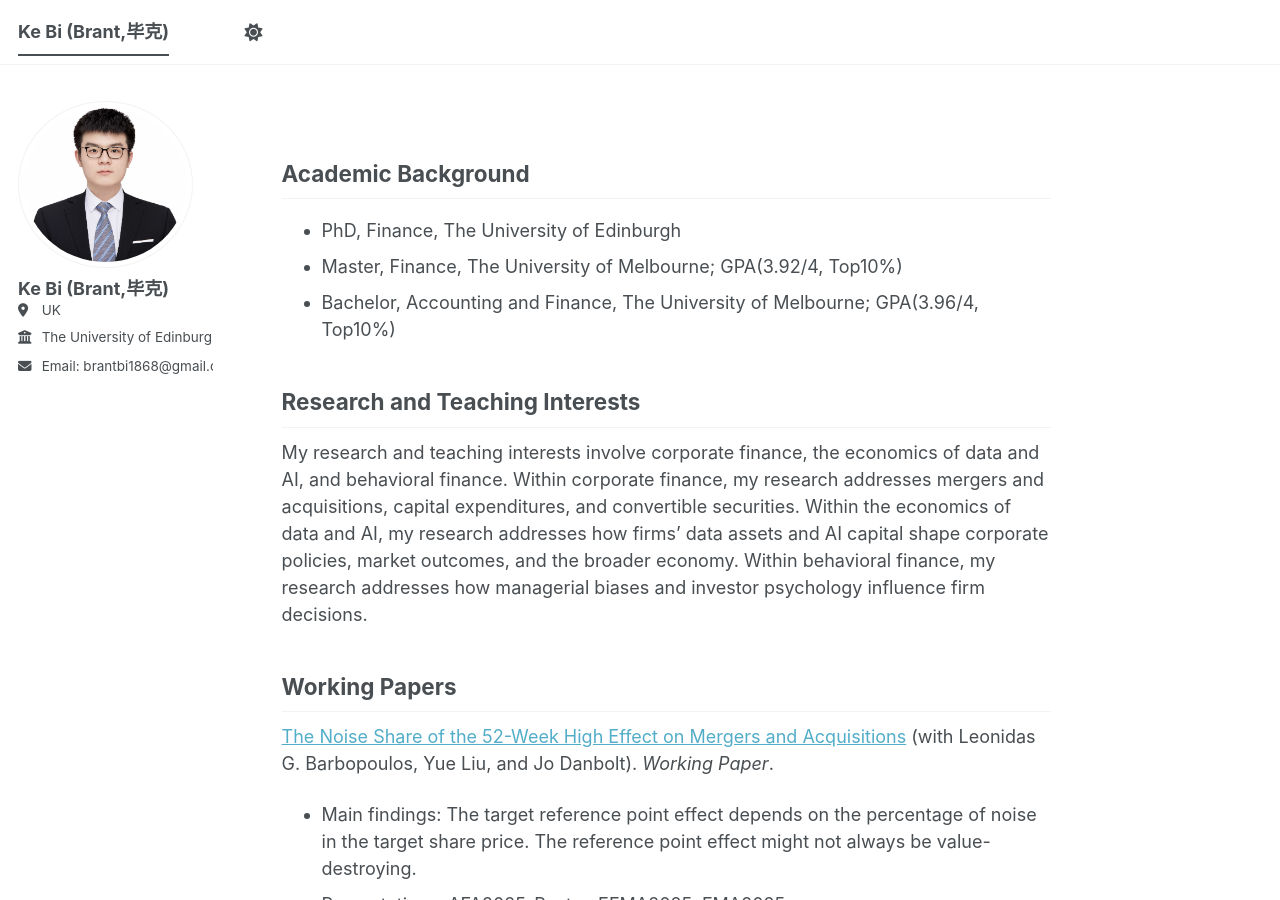
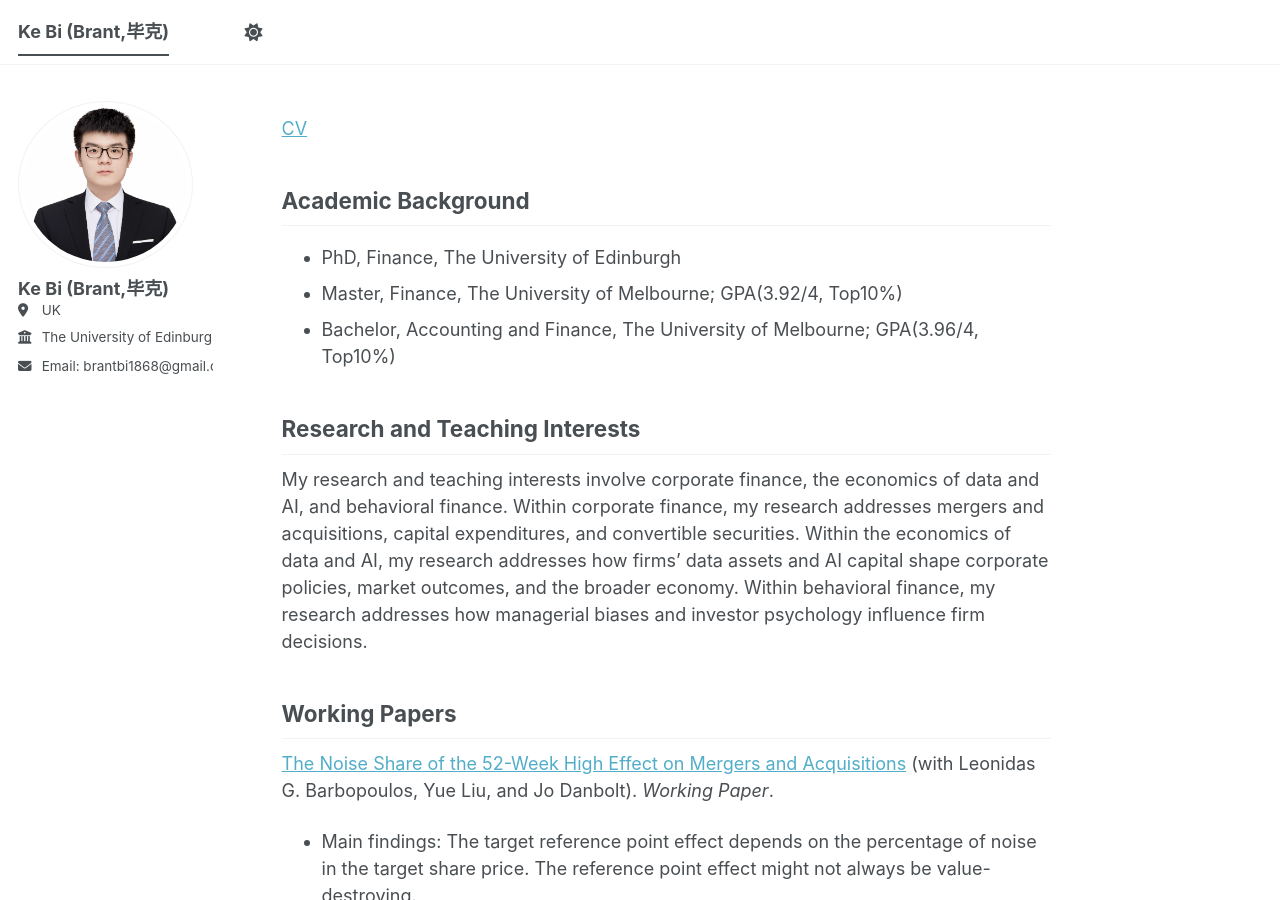
Before and after one commit to brant1868/brant1868.github.io, a Jekyll site: the page built from _pages/about.md, in a window 1280 px wide and 900 px high. Built offline with Jekyll 4.4.1, drawn with Linux system fonts in a browser that asks for light colours; a script bundle is joined from its source files by our own code; library files that are not in the unit come from our copies.

```diff
--- a/_pages/about.md
+++ b/_pages/about.md
@@ -6,6 +6,8 @@ redirect_from:
   - /about/
   - /about.html
 ---
+
+[CV](https://brant1868.github.io/)
 
 Academic Background
 ------
```
